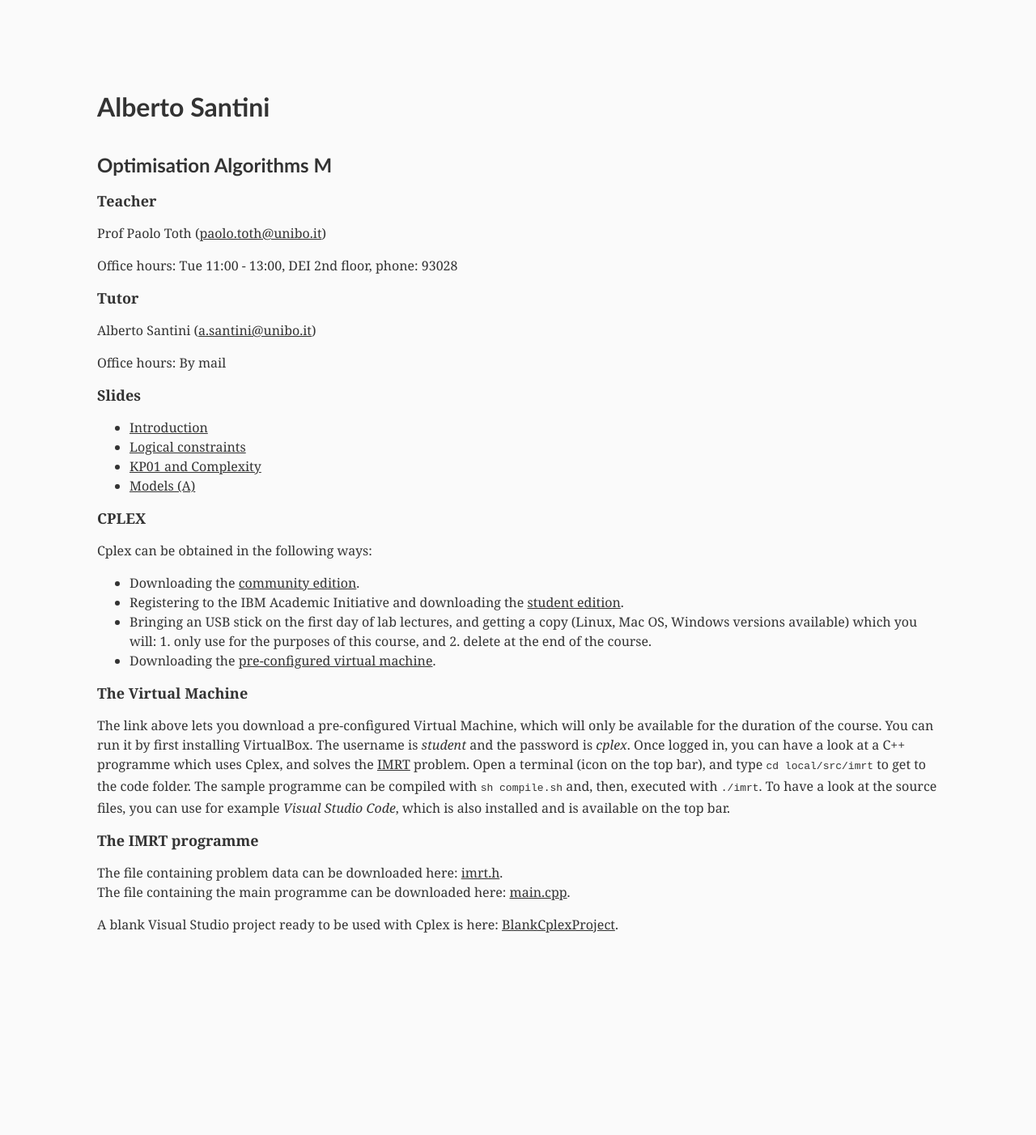
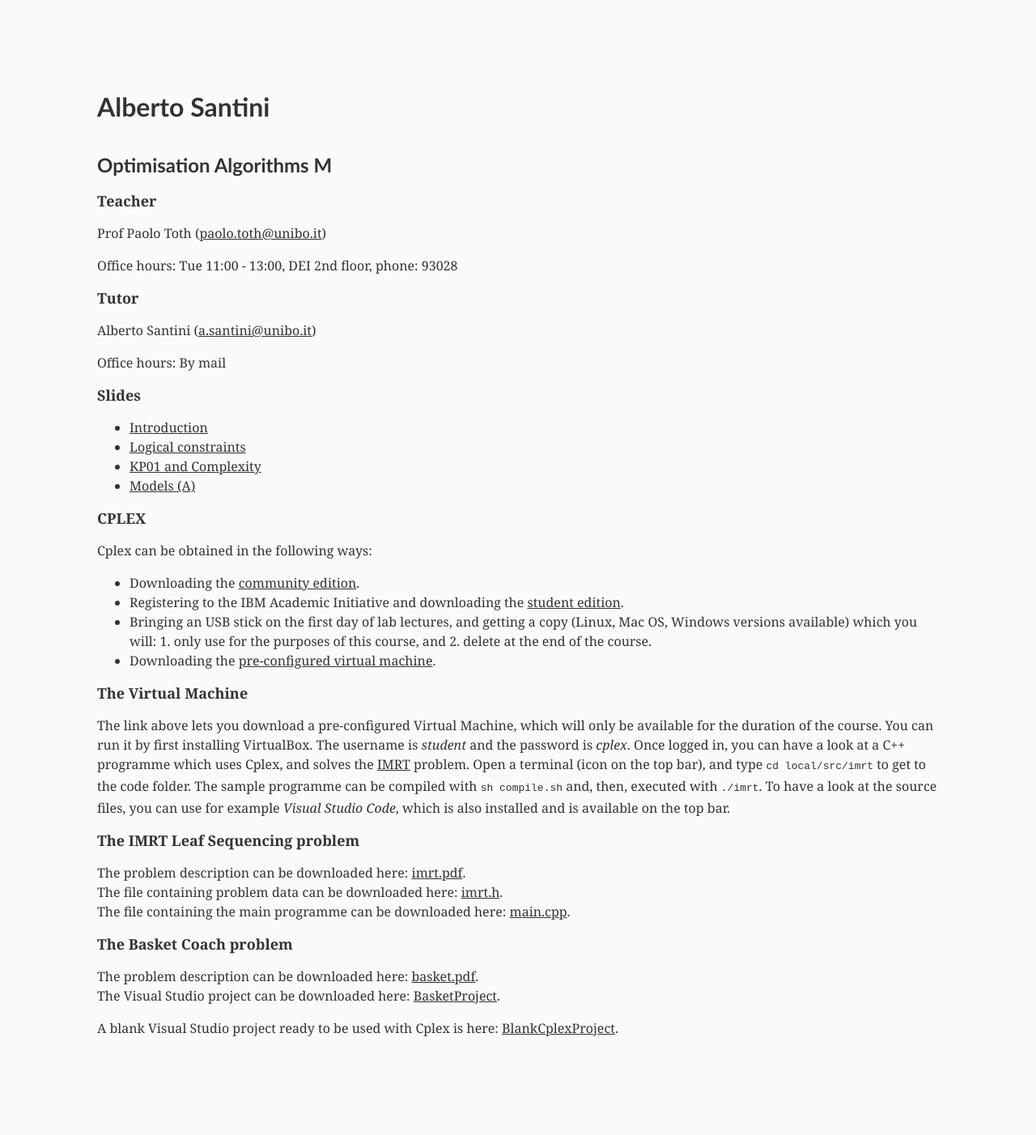
Before and after one commit to alberto-santini/alberto-santini.github.io, a Jekyll site: the page built from oa/index.html, in a window 1280 px wide. Shown: the whole page at 81% size. Built offline with Jekyll 4.4.1, drawn with Linux system fonts in a browser that asks for light colours; before the commit the page ends 1274 px from its top, so only the background shows below that.

Commit message:
Added basket proj

```diff
--- a/oa/index.html
+++ b/oa/index.html
@@ -65,11 +65,19 @@ layout: default
       To have a look at the source files, you can use for example <i>Visual Studio Code</i>, which is also installed and is available on the top bar.
     </p>
 
-    <h1>The IMRT programme</h1>
+    <h1>The IMRT Leaf Sequencing problem</h1>
 
     <p>
+      The problem description can be downloaded here: <a href="/files/oa/imrt.pdf">imrt.pdf</a>.<br/>
       The file containing problem data can be downloaded here: <a href="/files/oa/imrt.h">imrt.h</a>.<br/>
       The file containing the main programme can be downloaded here: <a href="/files/oa/main.cpp">main.cpp</a>.
+    </p>
+
+    <h1>The Basket Coach problem</h1>
+
+    <p>
+      The problem description can be downloaded here: <a href="/files/oa/basket.pdf">basket.pdf</a>.<br/>
+      The Visual Studio project can be downloaded here: <a href="/files/oa/BasketProject.zip">BasketProject</a>.
     </p>
 
     <p>
```
Also changed, not shown: 1 other file.
